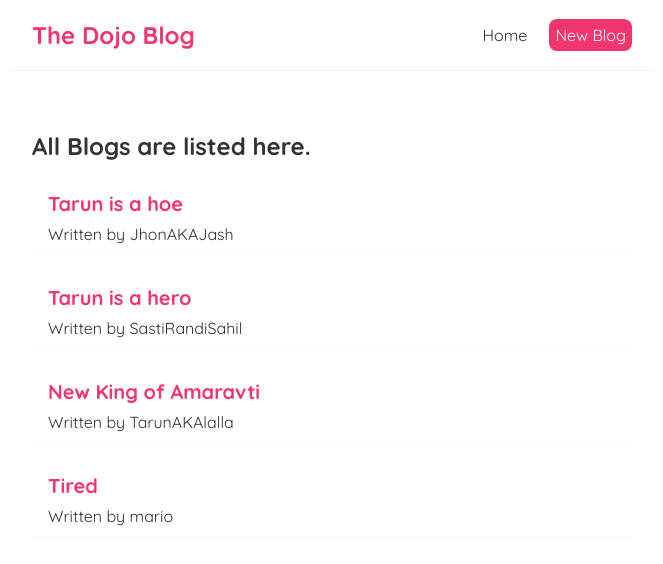
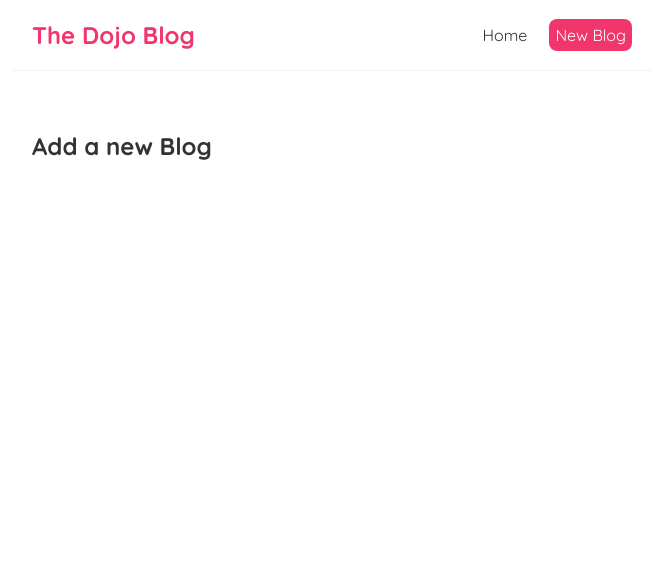
Before and after one commit to kaustubhKVS/learn_react, a React (Create React App) app: page /create in a window 1280 px wide. Shown: the top 564 px of the page, without its empty margins (308-971 px from the left). Built offline with nearby package versions, Linux system fonts and the light colour scheme; data requests are answered from the project's data file.

Commit message:
exact routing vid 23

```diff
--- a/src/App.js
+++ b/src/App.js
@@ -1,6 +1,7 @@
 import Navbar from './Navbar';
 import Home from './Home';
 import { BrowserRouter as Router, Route, Switch } from 'react-router-dom';
+import CreateBlog from './CreateBlog';
 function App() {
 
   return (
@@ -10,8 +11,11 @@ function App() {
 
           <div className="content">
             <Switch>
-              <Route path="/">
+              <Route exact path="/">
                 <Home></Home>
+              </Route>
+              <Route path="/create">
+                <CreateBlog></CreateBlog>
               </Route>
             </Switch>
           </div>
@@ -23,3 +27,7 @@ function App() {
 }
 
 export default App;
+
+// Read more about routing
+// Router will match character wise e.g. /create can be matched to /,/c,/cr etc etc
+// To not allow characterwise matching we will mention the exact route to critical paths.
--- /dev/null
+++ b/src/CreateBlog.js
@@ -0,0 +1,9 @@
+const CreateBlog = () => {
+    return (
+        <div className="create">
+            <h2>Add a new Blog</h2>
+        </div>
+     );
+}
+
+export default CreateBlog;
```
